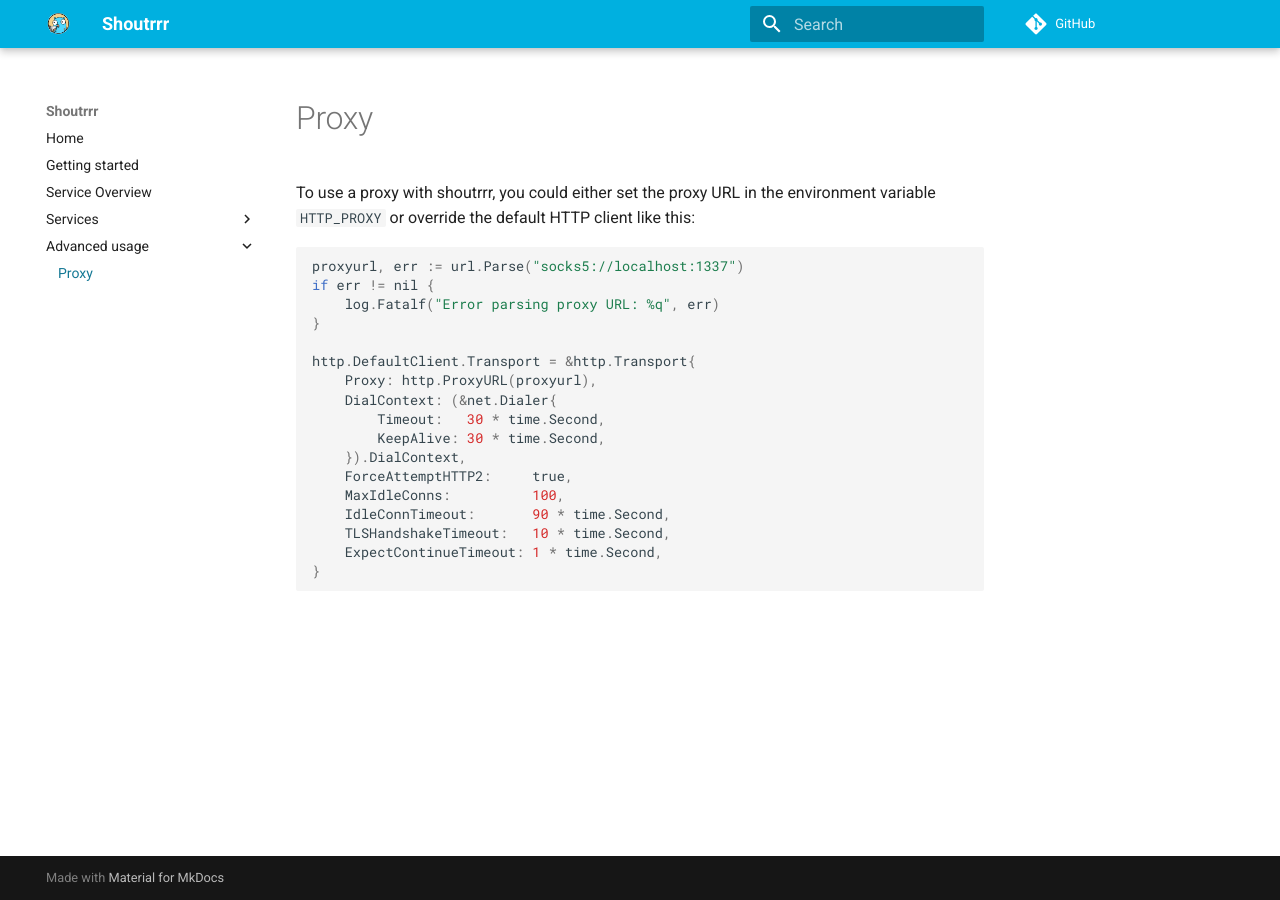
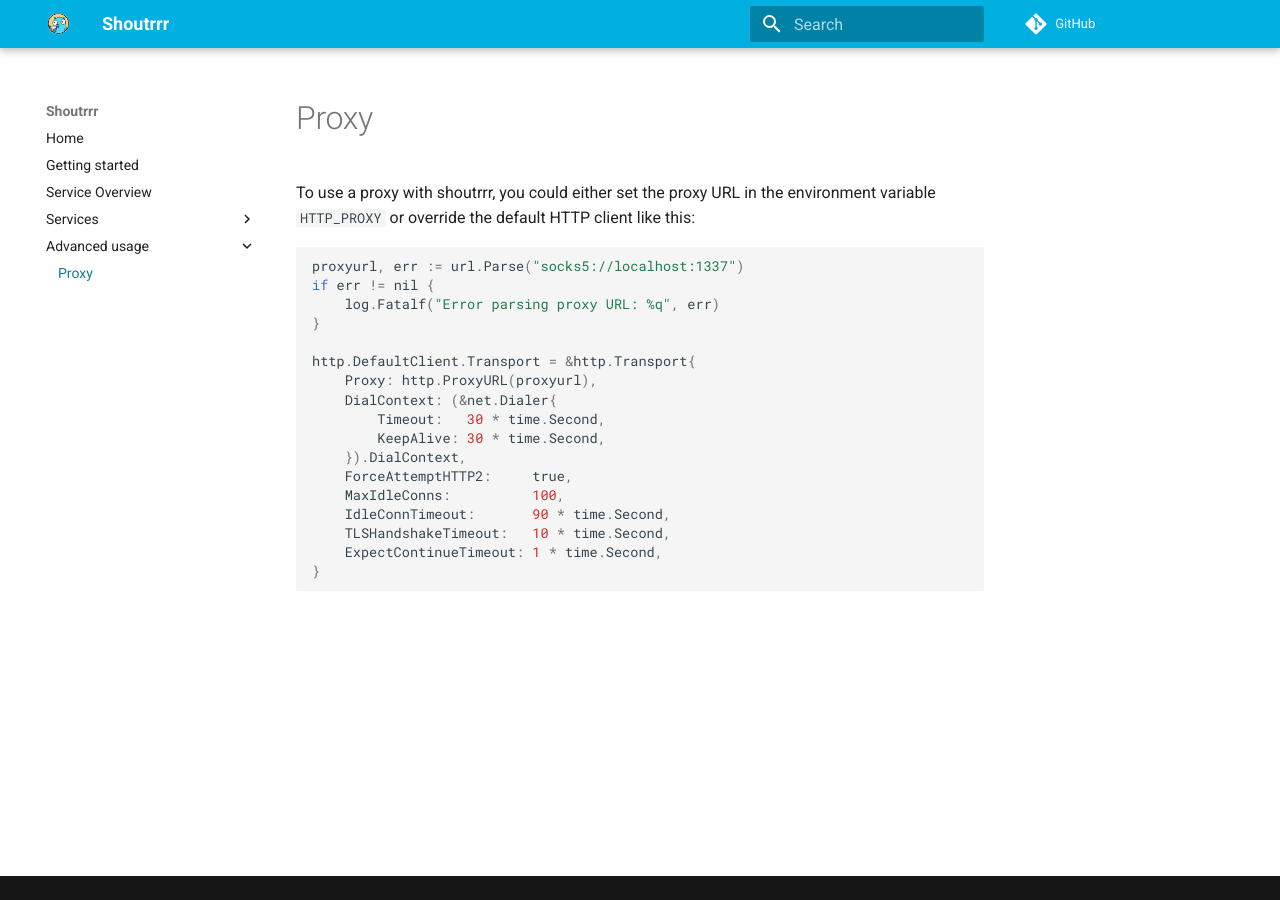
Before and after one commit to containrrr/shoutrrr, an MkDocs documentation site: the page built from docs/proxy.md, in a window 1280 px wide. Built offline with MkDocs 1.6.1 and Material for MkDocs 9.7.7, drawn with Linux system fonts in a browser that asks for light colours; comment, search, counter and statistics services are not loaded; the version menu is left out; part of the change alters nothing that is shown.

```diff
--- /dev/null
+++ b/docs/overrides/main.html
@@ -0,0 +1,9 @@
+{% extends "base.html" %}
+
+{% block outdated %}
+You're not viewing the latest version.
+<a href="{{ '../' ~ base_url }}">
+
+    <strong>Click here to go to latest.</strong>
+</a>
+{% endblock %}
--- a/mkdocs.yml
+++ b/mkdocs.yml
@@ -8,6 +8,11 @@ theme:
     scheme: shoutrrr
   logo: shoutrrr-180px.png
   favicon: favicon.ico
+  custom_dir: docs/overrides
+extra:
+  version:
+    provider: mike
+  generator: false
 extra_css:
   - stylesheets/theme.css
 markdown_extensions:
```
